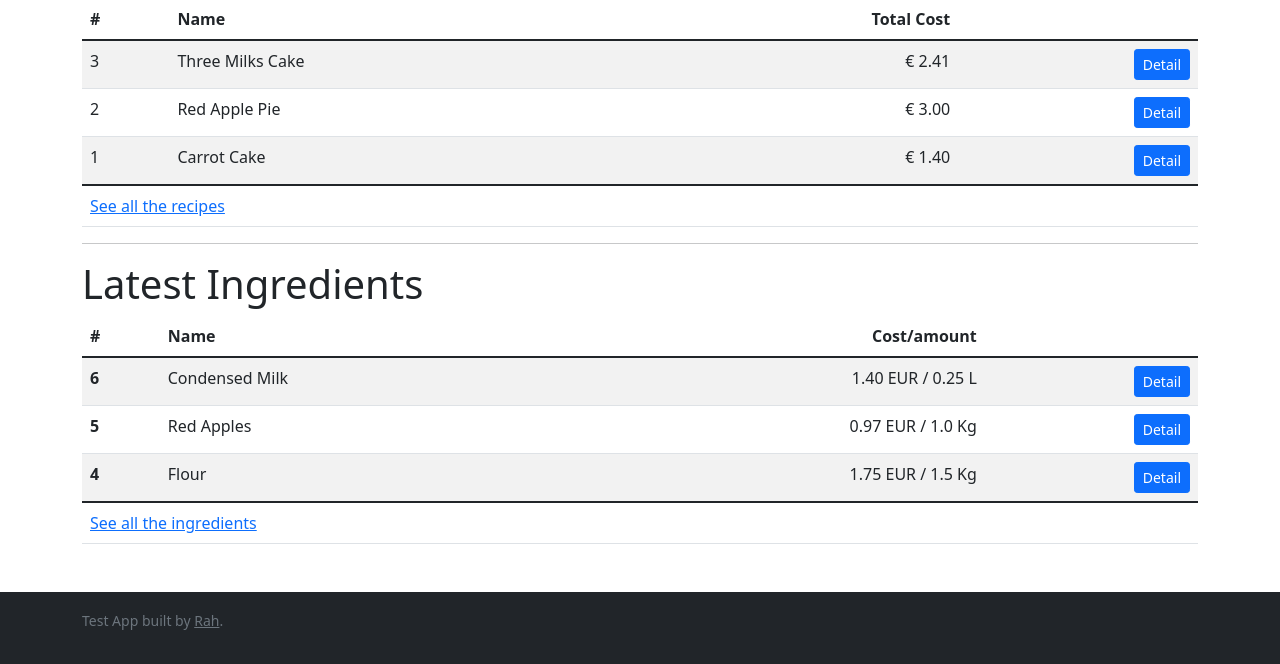
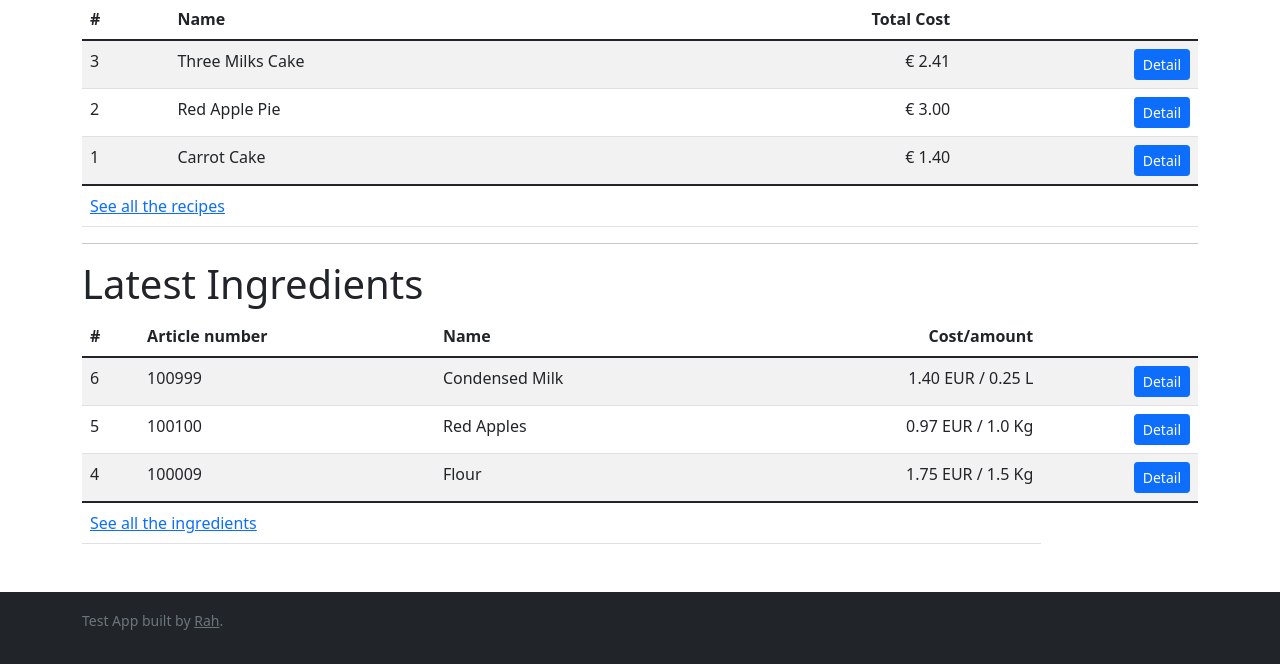
Before and after one commit to rahenrique/rah.recipemanager.test, a Django app: page / in a window 1280 px wide. Shown: the part 209-873 px from the top of the page. Run offline with Django 4.2, Linux system fonts and the light colour scheme; data comes from the database, SQL or seed files in the repository; some libraries are stand-ins or nearby versions.

Commit message:
style: :art: Small improvements

```diff
--- a/recipe_manager/common/tests.py
+++ b/recipe_manager/common/tests.py
@@ -21,7 +21,7 @@ class ServiceTests(TestCase):
         self.assertEquals(measurement_in_grams.value, 1000)
         self.assertEquals(measurement_in_centiliters.value, 100)
 
-    def test_conversion_between_different_type_of_measurement_units_raise_esception(self):
+    def test_conversion_between_different_type_of_measurement_units_raise_exception(self):
         """
         A conversion from one unit type (ex: Mass) from another unit type (ex: Volume)
         should raise a TypeError
--- a/recipe_manager/home/templates/home/index.html
+++ b/recipe_manager/home/templates/home/index.html
@@ -53,6 +53,7 @@
     <thead>
         <tr>
             <th>#</th>
+            <th>Article number</th>
             <th>Name</th>
             <th class="text-end">Cost/amount</th>
             <th>&nbsp;</th>
@@ -61,7 +62,8 @@
     <tbody>
         {% for ingredient in newest_ingredients %}
         <tr>
-            <th>{{ ingredient.id }}</th>
+            <td>{{ ingredient.id }}</td>
+            <td>{{ ingredient.article_number }}</td>
             <td>{{ ingredient.name }}</td>
             <td class="text-end">{{ ingredient.formatted_cost }}</td>
             <td class="text-end">
--- a/recipe_manager/ingredients/templates/ingredients/index.html
+++ b/recipe_manager/ingredients/templates/ingredients/index.html
@@ -34,8 +34,8 @@
     <tbody>
         {% for ingredient in all_ingredients %}
         <tr>
-            <th><small>{{ ingredient.id }}</small></th>
-            <th><small>{{ ingredient.article_number }}</small></th>
+            <td><small>{{ ingredient.id }}</small></td>
+            <td><small>{{ ingredient.article_number }}</small></td>
             <td>{{ ingredient.name }}</td>
             <td class="text-end">{{ ingredient.formatted_cost }}</td>
             <td class="text-end">
```
Also changed, not shown: recipe_manager/common/services.py (+0 -45 lines), README.MD.
